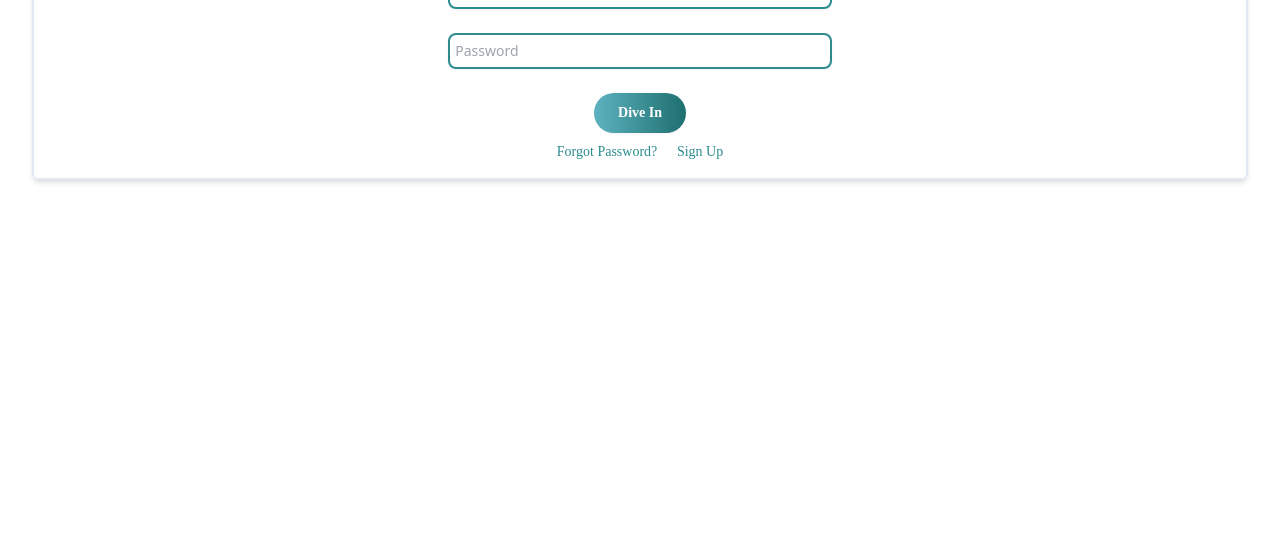
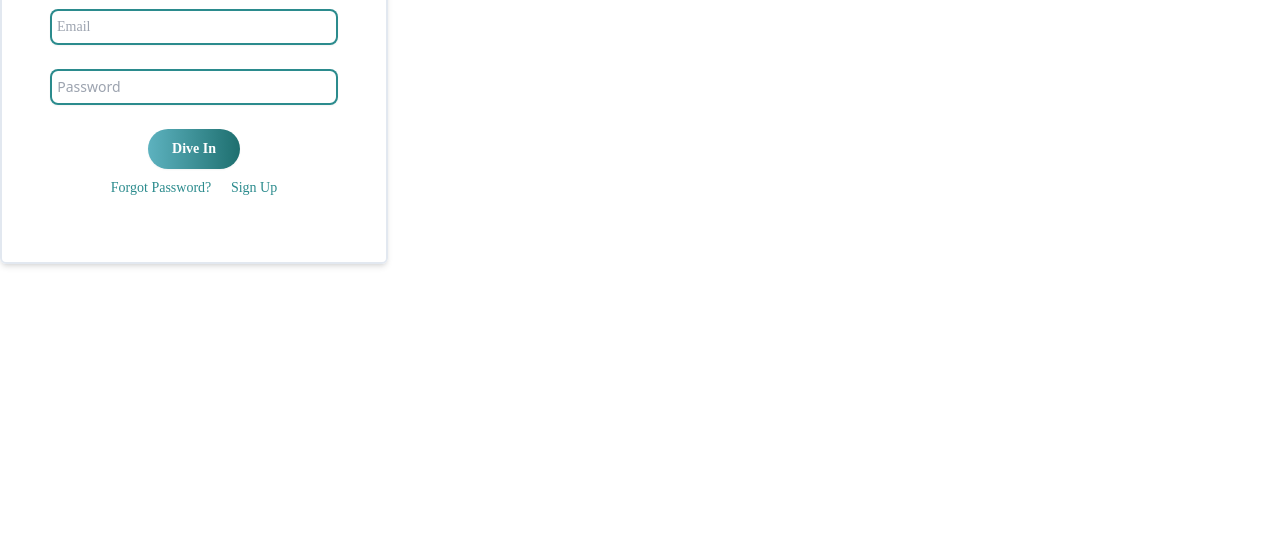
Before and after one commit to AveryTM/CSS-Framework-Challenge, a plain HTML site: page index.html in a window 1280 px wide. Shown: the part 253-800 px from the top of the page. Drawn offline with nearby package versions, Linux system fonts and the light colour scheme.

Commit message:
Resized the box, but the box is no longer in the middle

```diff
--- a/index.html
+++ b/index.html
@@ -7,12 +7,12 @@
   <script src="https://cdn.tailwindcss.com"></script>
 </head>
 <body>
-  <div class="mt-20 flex min-h-full flex-col justify-center px-6 py-12 lg:px-8">
-    <div class=" shadow-md rounded-md border-2 border-slate-200 content-center">
+  <div class="mt-20 flex min-h-full flex-col justify-center px-6 py-12 lg:px-8 shadow-md rounded-md box-content h-auto w-80 border-2 border-slate-200 content-center">
+    <div class="justify-center">
       <div class=" sm:mx-auto sm:w-full sm:max-w-sm">
         <h2 class=" font-['Montserrat'] mt-10 text-center text-4xl/9 font-bold tracking-tight text-[#2b8b8d]">Welcome to the Ocean</h2>
       </div>
-      <div class="mt-5 sm:mx-auto sm:w-full sm:max-w-sm">
+      <div class="mt-5 px-4 sm:mx-auto sm:w-full sm:max-w-sm">
         <form class="space-y-6">
           <div class="mt-2">
             <input placeholder="  Email" id="email" name="email" type="email" autocomplete="email" required class="font-['Montserrat'] block w-full rounded-lg border-0 py-1.5 text-gray-900 shadow-sm ring-2 ring-inset ring-[#2b8b8d] placeholder:text-gray-400 focus:ring-1 focus:ring-inset focus:ring-[#1a6e6e] sm:text-sm/6">
```
